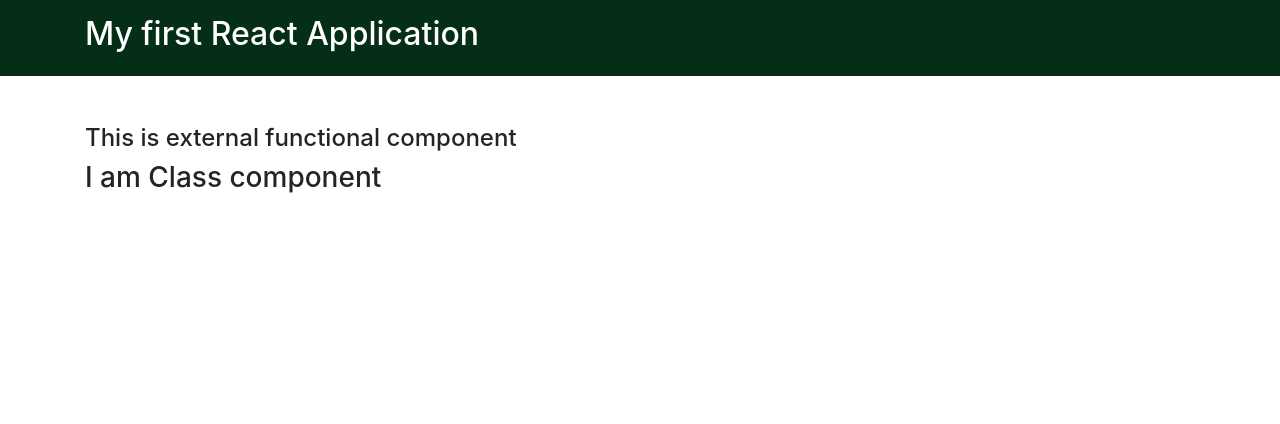
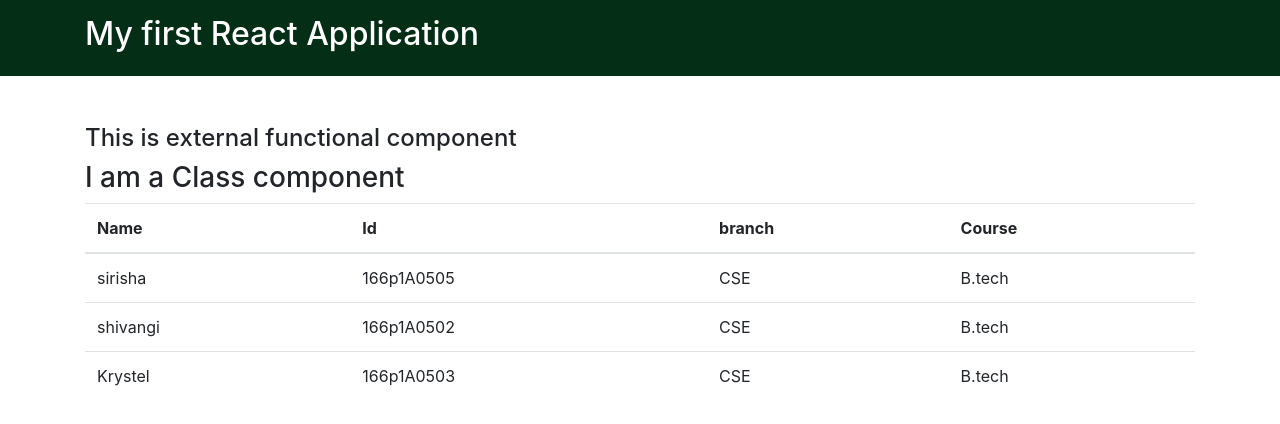
Before and after one commit to sirishaasapu/react-js, a React (Create React App) app in the folder REACT/my-first-react/: page / in a window 1280 px wide. Shown: the top 424 px of the page. Built offline with nearby package versions, Linux system fonts and the light colour scheme.

Commit message:
constructor class

```diff
--- a/REACT/my-first-react/src/class1.js
+++ b/REACT/my-first-react/src/class1.js
@@ -1,10 +1,62 @@
 import React from 'react';
 
 class class1 extends React.Component{
+    constructor(){
+        super();
+        this.data=[{
+            "name":'sirisha',
+            'id':'166p1A0505',
+            'branch':'CSE',
+            'Course':'B.tech'
+        },{
+        "name":'shivangi',
+        'id':'166p1A0502',
+        'branch':'CSE',
+        'Course':'B.tech'
+        },
+        {
+            "name":'Krystel',
+            'id':'166p1A0503',
+            'branch':'CSE',
+            'Course':'B.tech'
+            }
+    ]
+    }
     render(){
         return (
             <div className="container">
-                <h3>I am Class component</h3></div>
+                <h3>I am a Class component</h3>
+                <table className='table'>
+                    <thead>
+                        <tr>
+                            <th>Name</th>
+                            <th>Id</th>
+                            <th>branch</th>
+                            <th>Course</th>
+                        </tr>
+                    </thead>
+                    <tbody>
+                        <tr>
+                            <td>{this.data[0].name}</td>
+                            <td>{this.data[0].id}</td>
+                            <td>{this.data[0].branch}</td>
+                            <td>{this.data[0].Course}</td>
+                        </tr>
+                        <tr>
+                            <td>{this.data[1].name}</td>
+                            <td>{this.data[1].id}</td>
+                            <td>{this.data[1].branch}</td>
+                            <td>{this.data[1].Course}</td>
+                        </tr>
+                        <tr>
+                            <td>{this.data[2].name}</td>
+                            <td>{this.data[2].id}</td>
+                            <td>{this.data[2].branch}</td>
+                            <td>{this.data[2].Course}</td>
+                        </tr>
+                    </tbody>
+                </table>
+          </div>
         )
     }
 }
```
